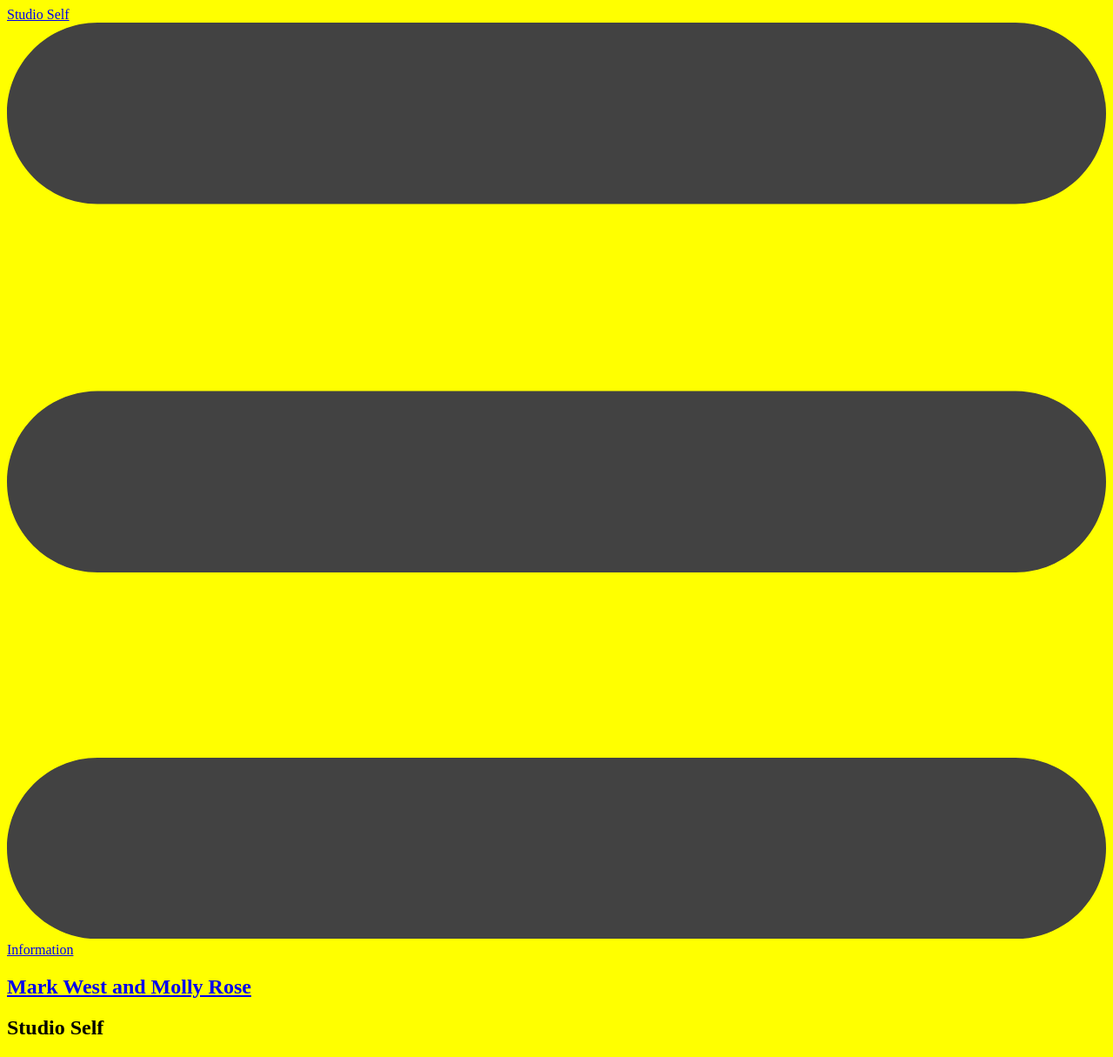
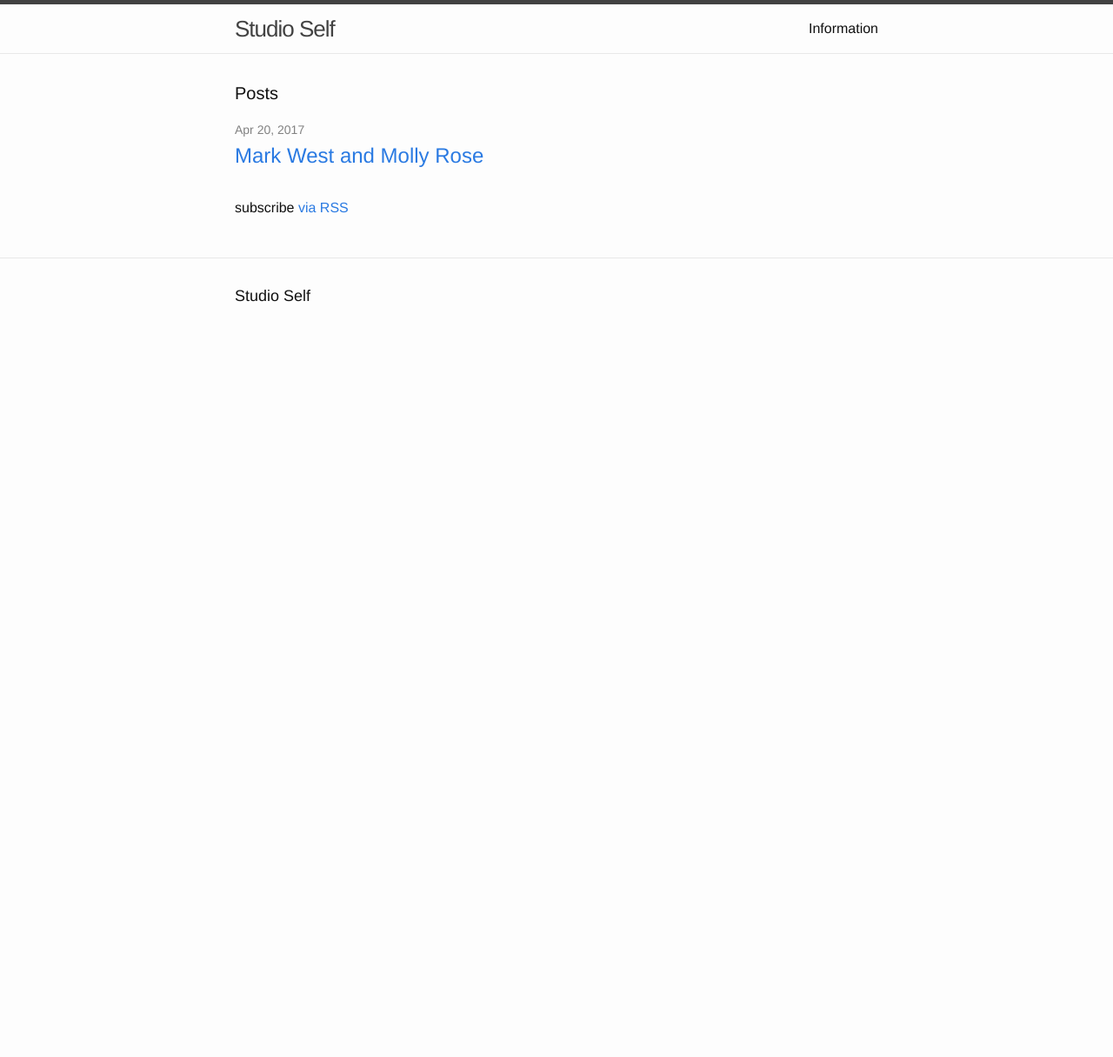
Before and after one commit to studio-cartogram/studioself, a Jekyll site: the page built from index.html, in a window 1280 px wide. Shown: the whole page at 87% size. Built offline with Jekyll 4.4.1, drawn with Linux system fonts in a browser that asks for light colours; after the commit the page ends 900 px from its top, so only the background shows below that.

Commit message:
Updated Syntax Highlighting and 10 other files

```diff
--- a/_layouts/default.html
+++ b/_layouts/default.html
@@ -7,7 +7,11 @@
 
     {% include header.html %}
 
-    {{ content }}
+    <div class="page-content">
+      <div class="wrapper">
+        {{ content }}
+      </div>
+    </div>
 
     {% include footer.html %}
 
--- a/_layouts/page.html
+++ b/_layouts/page.html
@@ -2,13 +2,13 @@
 layout: default
 ---
 
-<article class="page">
+<article class="post">
 
-  <header class="page__header">
+  <header class="post-header">
     <h1 class="post-title">{{ page.title }}</h1>
   </header>
 
-  <div class="format content page__content">
+  <div class="post-content">
     {{ content }}
   </div>
 
--- a/_sass/_base.scss
+++ b/_sass/_base.scss
@@ -1,3 +1,218 @@
+/**
+ * Reset some basic elements
+ */
+body, h1, h2, h3, h4, h5, h6,
+p, blockquote, pre, hr,
+dl, dd, ol, ul, figure {
+    margin: 0;
+    padding: 0;
+}
+
+
+
+
+/**
+ * Basic styling
+ */
 body {
-  background: yellow;
+    font: $base-font-weight #{$base-font-size}/#{$base-line-height} $base-font-family;
+    color: $text-color;
+    background-color: $background-color;
+    -webkit-text-size-adjust: 100%;
+    -webkit-font-feature-settings: "kern" 1;
+    -moz-font-feature-settings: "kern" 1;
+    -o-font-feature-settings: "kern" 1;
+    font-feature-settings: "kern" 1;
+    font-kerning: normal;
 }
+
+
+
+
+/**
+ * Set `margin-bottom` to maintain vertical rhythm
+ */
+h1, h2, h3, h4, h5, h6,
+p, blockquote, pre,
+ul, ol, dl, figure,
+%vertical-rhythm {
+    margin-bottom: $spacing-unit / 2;
+}
+
+
+
+
+/**
+ * Images
+ */
+img {
+    max-width: 100%;
+    vertical-align: middle;
+}
+
+
+
+
+/**
+ * Figures
+ */
+figure > img {
+    display: block;
+}
+
+figcaption {
+    font-size: $small-font-size;
+}
+
+
+
+
+/**
+ * Lists
+ */
+ul, ol {
+    margin-left: $spacing-unit;
+}
+
+li {
+    > ul,
+    > ol {
+         margin-bottom: 0;
+    }
+}
+
+
+
+
+/**
+ * Headings
+ */
+h1, h2, h3, h4, h5, h6 {
+    font-weight: $base-font-weight;
+}
+
+
+
+
+/**
+ * Links
+ */
+a {
+    color: $brand-color;
+    text-decoration: none;
+
+    &:visited {
+        color: darken($brand-color, 15%);
+    }
+
+    &:hover {
+        color: $text-color;
+        text-decoration: underline;
+    }
+}
+
+
+
+
+/**
+ * Blockquotes
+ */
+blockquote {
+    color: $grey-color;
+    border-left: 4px solid $grey-color-light;
+    padding-left: $spacing-unit / 2;
+    font-size: 18px;
+    letter-spacing: -1px;
+    font-style: italic;
+
+    > :last-child {
+        margin-bottom: 0;
+    }
+}
+
+
+
+
+/**
+ * Code formatting
+ */
+pre,
+code {
+    font-size: 15px;
+    border: 1px solid $grey-color-light;
+    border-radius: 3px;
+    background-color: #eef;
+}
+
+code {
+    padding: 1px 5px;
+}
+
+pre {
+    padding: 8px 12px;
+    overflow-x: auto;
+
+    > code {
+        border: 0;
+        padding-right: 0;
+        padding-left: 0;
+    }
+}
+
+
+
+
+/**
+ * Wrapper
+ */
+.wrapper {
+    max-width: -webkit-calc(#{$content-width} - (#{$spacing-unit} * 2));
+    max-width:         calc(#{$content-width} - (#{$spacing-unit} * 2));
+    margin-right: auto;
+    margin-left: auto;
+    padding-right: $spacing-unit;
+    padding-left: $spacing-unit;
+    @extend %clearfix;
+
+    @include media-query($on-laptop) {
+        max-width: -webkit-calc(#{$content-width} - (#{$spacing-unit}));
+        max-width:         calc(#{$content-width} - (#{$spacing-unit}));
+        padding-right: $spacing-unit / 2;
+        padding-left: $spacing-unit / 2;
+    }
+}
+
+
+
+
+/**
+ * Clearfix
+ */
+%clearfix {
+
+    &:after {
+        content: "";
+        display: table;
+        clear: both;
+    }
+}
+
+
+
+
+/**
+ * Icons
+ */
+.icon {
+
+    > svg {
+        display: inline-block;
+        width: 16px;
+        height: 16px;
+        vertical-align: middle;
+
+        path {
+            fill: $grey-color;
+        }
+    }
+}
--- /dev/null
+++ b/_sass/_layout.scss
@@ -0,0 +1,244 @@
+/**
+ * Site header
+ */
+.site-header {
+    border-top: 5px solid $grey-color-dark;
+    border-bottom: 1px solid $grey-color-light;
+    min-height: 56px;
+
+    // Positioning context for the mobile navigation icon
+    position: relative;
+}
+
+.site-title {
+    font-size: 26px;
+    line-height: 56px;
+    letter-spacing: -1px;
+    margin-bottom: 0;
+    float: left;
+
+    &,
+    &:visited {
+        color: $grey-color-dark;
+    }
+}
+
+.site-nav {
+    float: right;
+    line-height: 56px;
+
+    .menu-icon {
+        display: none;
+    }
+
+    .page-link {
+        color: $text-color;
+        line-height: $base-line-height;
+
+        // Gaps between nav items, but not on the last one
+        &:not(:last-child) {
+            margin-right: 20px;
+        }
+    }
+
+    @include media-query($on-palm) {
+        position: absolute;
+        top: 9px;
+        right: $spacing-unit / 2;
+        background-color: $background-color;
+        border: 1px solid $grey-color-light;
+        border-radius: 5px;
+        text-align: right;
+
+        .menu-icon {
+            display: block;
+            float: right;
+            width: 36px;
+            height: 26px;
+            line-height: 0;
+            padding-top: 10px;
+            text-align: center;
+
+            > svg {
+                width: 18px;
+                height: 15px;
+
+                path {
+                    fill: $grey-color-dark;
+                }
+            }
+        }
+
+        .trigger {
+            clear: both;
+            display: none;
+        }
+
+        &:hover .trigger {
+            display: block;
+            padding-bottom: 5px;
+        }
+
+        .page-link {
+            display: block;
+            padding: 5px 10px;
+
+            &:not(:last-child) {
+                margin-right: 0;
+            }
+            margin-left: 20px;
+        }
+    }
+}
+
+
+
+
+/**
+ * Site footer
+ */
+.site-footer {
+    border-top: 1px solid $grey-color-light;
+    padding: $spacing-unit 0;
+}
+
+.footer-heading {
+    font-size: 18px;
+    margin-bottom: $spacing-unit / 2;
+}
+
+.contact-list,
+.social-media-list {
+    list-style: none;
+    margin-left: 0;
+}
+
+.footer-col-wrapper {
+    font-size: 15px;
+    color: $grey-color;
+    margin-left: -$spacing-unit / 2;
+    @extend %clearfix;
+}
+
+.footer-col {
+    float: left;
+    margin-bottom: $spacing-unit / 2;
+    padding-left: $spacing-unit / 2;
+}
+
+.footer-col-1 {
+    width: -webkit-calc(35% - (#{$spacing-unit} / 2));
+    width:         calc(35% - (#{$spacing-unit} / 2));
+}
+
+.footer-col-2 {
+    width: -webkit-calc(20% - (#{$spacing-unit} / 2));
+    width:         calc(20% - (#{$spacing-unit} / 2));
+}
+
+.footer-col-3 {
+    width: -webkit-calc(45% - (#{$spacing-unit} / 2));
+    width:         calc(45% - (#{$spacing-unit} / 2));
+}
+
+@include media-query($on-laptop) {
+    .footer-col-1,
+    .footer-col-2 {
+        width: -webkit-calc(50% - (#{$spacing-unit} / 2));
+        width:         calc(50% - (#{$spacing-unit} / 2));
+    }
+
+    .footer-col-3 {
+        width: -webkit-calc(100% - (#{$spacing-unit} / 2));
+        width:         calc(100% - (#{$spacing-unit} / 2));
+    }
+}
+
+@include media-query($on-palm) {
+    .footer-col {
+        float: none;
+        width: -webkit-calc(100% - (#{$spacing-unit} / 2));
+        width:         calc(100% - (#{$spacing-unit} / 2));
+    }
+}
+
+
+
+
+/**
+ * Page content
+ */
+.page-content {
+    padding: $spacing-unit 0;
+}
+
+.page-heading {
+    font-size: 20px;
+}
+
+.post-list {
+    margin-left: 0;
+    list-style: none;
+
+    > li {
+        margin-bottom: $spacing-unit;
+    }
+}
+
+.post-meta {
+    font-size: $small-font-size;
+    color: $grey-color;
+}
+
+.post-link {
+    display: block;
+    font-size: 24px;
+}
+
+
+
+
+/**
+ * Posts
+ */
+.post-header {
+    margin-bottom: $spacing-unit;
+}
+
+.post-title {
+    font-size: 42px;
+    letter-spacing: -1px;
+    line-height: 1;
+
+    @include media-query($on-laptop) {
+        font-size: 36px;
+    }
+}
+
+.post-content {
+    margin-bottom: $spacing-unit;
+
+    h2 {
+        font-size: 32px;
+
+        @include media-query($on-laptop) {
+            font-size: 28px;
+        }
+    }
+
+    h3 {
+        font-size: 26px;
+
+        @include media-query($on-laptop) {
+            font-size: 22px;
+        }
+    }
+
+    h4 {
+        font-size: 20px;
+
+        @include media-query($on-laptop) {
+            font-size: 18px;
+        }
+    }
+}
--- /dev/null
+++ b/_sass/_syntax-highlighting.scss
@@ -0,0 +1,67 @@
+/**
+ * Syntax highlighting styles
+ */
+.highlight {
+    background: #fff;
+    @extend %vertical-rhythm;
+
+    .c     { color: #998; font-style: italic } // Comment
+    .err   { color: #a61717; background-color: #e3d2d2 } // Error
+    .k     { font-weight: bold } // Keyword
+    .o     { font-weight: bold } // Operator
+    .cm    { color: #998; font-style: italic } // Comment.Multiline
+    .cp    { color: #999; font-weight: bold } // Comment.Preproc
+    .c1    { color: #998; font-style: italic } // Comment.Single
+    .cs    { color: #999; font-weight: bold; font-style: italic } // Comment.Special
+    .gd    { color: #000; background-color: #fdd } // Generic.Deleted
+    .gd .x { color: #000; background-color: #faa } // Generic.Deleted.Specific
+    .ge    { font-style: italic } // Generic.Emph
+    .gr    { color: #a00 } // Generic.Error
+    .gh    { color: #999 } // Generic.Heading
+    .gi    { color: #000; background-color: #dfd } // Generic.Inserted
+    .gi .x { color: #000; background-color: #afa } // Generic.Inserted.Specific
+    .go    { color: #888 } // Generic.Output
+    .gp    { color: #555 } // Generic.Prompt
+    .gs    { font-weight: bold } // Generic.Strong
+    .gu    { color: #aaa } // Generic.Subheading
+    .gt    { color: #a00 } // Generic.Traceback
+    .kc    { font-weight: bold } // Keyword.Constant
+    .kd    { font-weight: bold } // Keyword.Declaration
+    .kp    { font-weight: bold } // Keyword.Pseudo
+    .kr    { font-weight: bold } // Keyword.Reserved
+    .kt    { color: #458; font-weight: bold } // Keyword.Type
+    .m     { color: #099 } // Literal.Number
+    .s     { color: #d14 } // Literal.String
+    .na    { color: #008080 } // Name.Attribute
+    .nb    { color: #0086B3 } // Name.Builtin
+    .nc    { color: #458; font-weight: bold } // Name.Class
+    .no    { color: #008080 } // Name.Constant
+    .ni    { color: #800080 } // Name.Entity
+    .ne    { color: #900; font-weight: bold } // Name.Exception
+    .nf    { color: #900; font-weight: bold } // Name.Function
+    .nn    { color: #555 } // Name.Namespace
+    .nt    { color: #000080 } // Name.Tag
+    .nv    { color: #008080 } // Name.Variable
+    .ow    { font-weight: bold } // Operator.Word
+    .w     { color: #bbb } // Text.Whitespace
+    .mf    { color: #099 } // Literal.Number.Float
+    .mh    { color: #099 } // Literal.Number.Hex
+    .mi    { color: #099 } // Literal.Number.Integer
+    .mo    { color: #099 } // Literal.Number.Oct
+    .sb    { color: #d14 } // Literal.String.Backtick
+    .sc    { color: #d14 } // Literal.String.Char
+    .sd    { color: #d14 } // Literal.String.Doc
+    .s2    { color: #d14 } // Literal.String.Double
+    .se    { color: #d14 } // Literal.String.Escape
+    .sh    { color: #d14 } // Literal.String.Heredoc
+    .si    { color: #d14 } // Literal.String.Interpol
+    .sx    { color: #d14 } // Literal.String.Other
+    .sr    { color: #009926 } // Literal.String.Regex
+    .s1    { color: #d14 } // Literal.String.Single
+    .ss    { color: #990073 } // Literal.String.Symbol
+    .bp    { color: #999 } // Name.Builtin.Pseudo
+    .vc    { color: #008080 } // Name.Variable.Class
+    .vg    { color: #008080 } // Name.Variable.Global
+    .vi    { color: #008080 } // Name.Variable.Instance
+    .il    { color: #099 } // Literal.Number.Integer.Long
+}
--- a/css/main.scss
+++ b/css/main.scss
@@ -1,4 +1,53 @@
 ---
 ---
 
-@import 'base';
+@charset "utf-8";
+
+
+
+// Our variables
+$base-font-family: "Helvetica Neue", Helvetica, Arial, sans-serif;
+$base-font-size:   16px;
+$base-font-weight: 300;
+$small-font-size:  $base-font-size * 0.875;
+$base-line-height: 1.5;
+
+$spacing-unit:     30px;
+
+$text-color:       #111;
+$background-color: #fdfdfd;
+$brand-color:      #2a7ae2;
+
+$grey-color:       #828282;
+$grey-color-light: lighten($grey-color, 40%);
+$grey-color-dark:  darken($grey-color, 25%);
+
+// Width of the content area
+$content-width:    800px;
+
+$on-palm:          600px;
+$on-laptop:        800px;
+
+
+
+// Use media queries like this:
+// @include media-query($on-palm) {
+//     .wrapper {
+//         padding-right: $spacing-unit / 2;
+//         padding-left: $spacing-unit / 2;
+//     }
+// }
+@mixin media-query($device) {
+    @media screen and (max-width: $device) {
+        @content;
+    }
+}
+
+
+
+// Import partials from `sass_dir` (defaults to `_sass`)
+@import
+        "base",
+        "layout",
+        "syntax-highlighting"
+;
--- a/index.html
+++ b/index.html
@@ -2,14 +2,22 @@
 layout: default
 ---
 
-<main class="main">
+<div class="home">
 
-  <section class="projects">
+  <h1 class="page-heading">Posts</h1>
+
+  <ul class="post-list">
     {% for post in site.posts %}
-      <article class="project__project">
-      <h2><a class="post-link" href="{{ post.url | prepend: site.baseurl }}">{{ post.title }}</a></h2>
-      </article>
+      <li>
+        <span class="post-meta">{{ post.date | date: "%b %-d, %Y" }}</span>
+
+        <h2>
+          <a class="post-link" href="{{ post.url | prepend: site.baseurl }}">{{ post.title }}</a>
+        </h2>
+      </li>
     {% endfor %}
-  </section>
+  </ul>
 
-</main>
+  <p class="rss-subscribe">subscribe <a href="{{ "/feed.xml" | prepend: site.baseurl }}">via RSS</a></p>
+
+</div>
```
Also changed, not shown: _layouts/post.html (+4 -3 lines).
